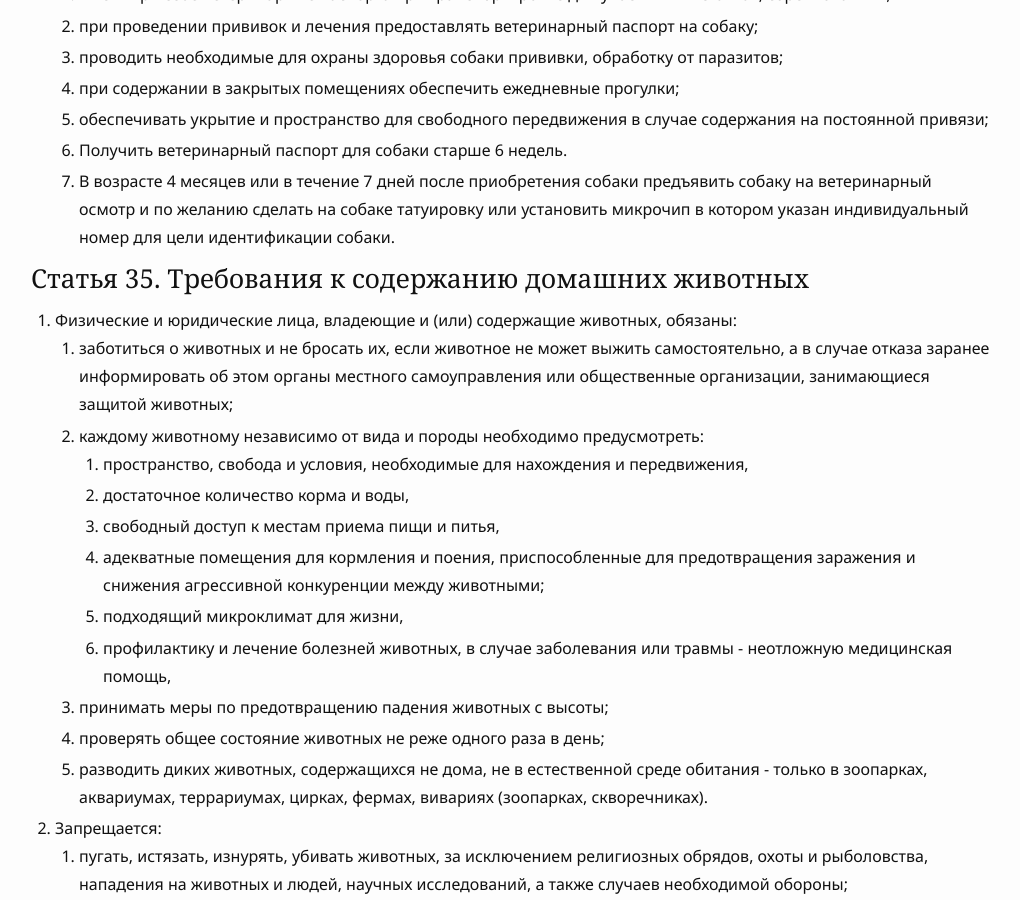
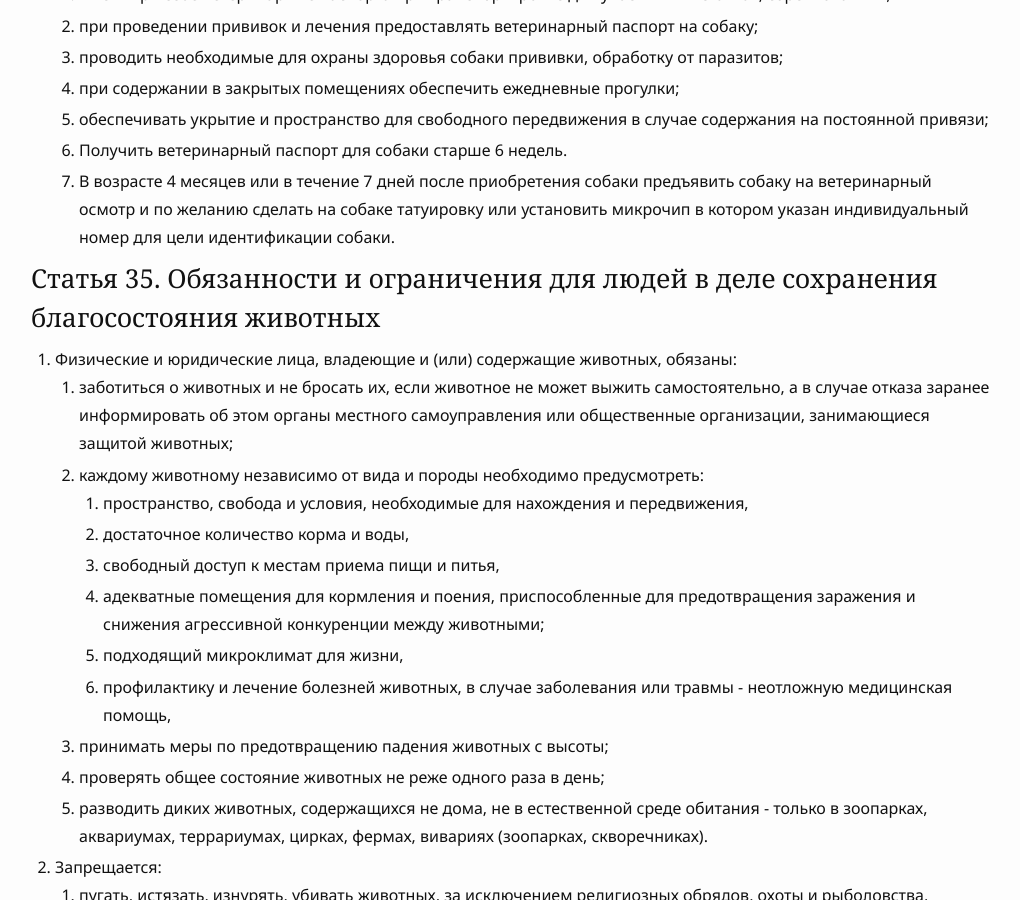
Before and after one commit to haywiki/haywiki.github.io, a Jekyll site: the page built from animals/laws.md, in a window 1280 px wide and 900 px high, scrolled down 4538 px. Shown: the whole window, without its empty margins (129-1149 px from the left). Built offline with Jekyll 4.4.1, drawn with Linux system fonts in a browser that asks for light colours; nearby versions of some CDN libraries; a script that is not in the unit is left out; some of the changed text lies outside the part shown.

Commit message:
исправления перевода законов о питомцах

```diff
--- a/animals/laws.md
+++ b/animals/laws.md
@@ -17,7 +17,7 @@
 
 ## II. Права и обязанности владельцев домашних животных
 
-п. 5.1. Хозяин обязан соблюдать требования, установленные [статьями 34 и 35 Закона о Ветеринарии](#veterenary). и настоящими Правилами,
+п. 5.1. Хозяин обязан соблюдать требования, установленные [статьями 34 и 35 Закона о Ветеринарии](#veterenary) и настоящими Правилами,
 
 п. 5.2. Хозяин обязан при приобретении животного старше 6 недель необходимо иметь ветеринарный паспорт животного,
 
@@ -132,7 +132,7 @@
    6. Получить ветеринарный паспорт для собаки старше 6 недель.
    7. В возрасте 4 месяцев или в течение 7 дней после приобретения собаки предъявить собаку на ветеринарный осмотр и по желанию сделать на собаке татуировку или установить микрочип в котором указан индивидуальный номер для цели идентификации собаки.
 
-### Статья 35. Требования к содержанию домашних животных
+### Статья 35. Обязанности и ограничения для людей в деле сохранения благосостояния животных
 
 1. Физические и юридические лица, владеющие и (или) содержащие животных, обязаны:
    1. заботиться о животных и не бросать их, если животное не может выжить самостоятельно, а в случае отказа заранее информировать об этом органы местного самоуправления или общественные организации, занимающиеся защитой животных;
```
